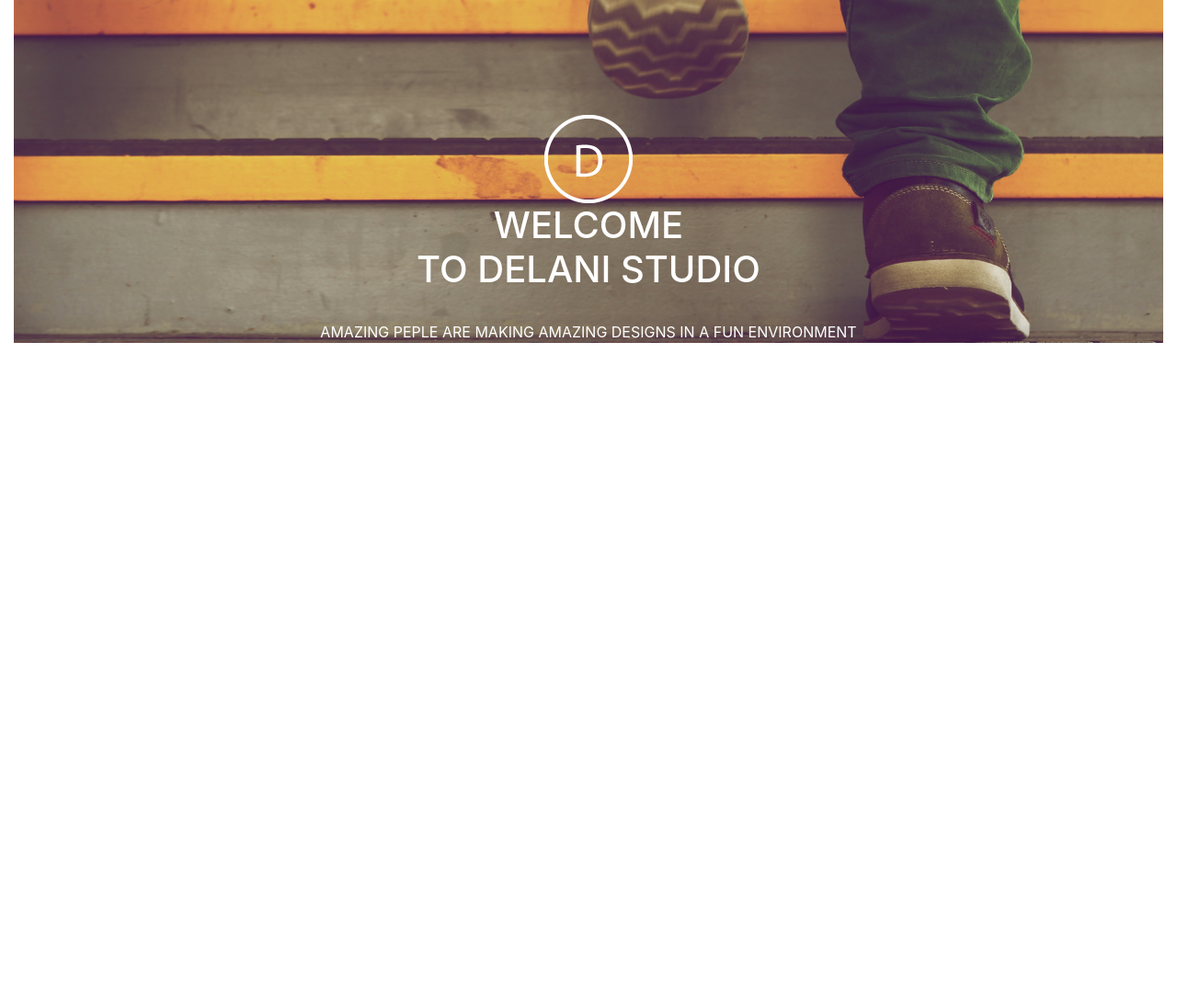
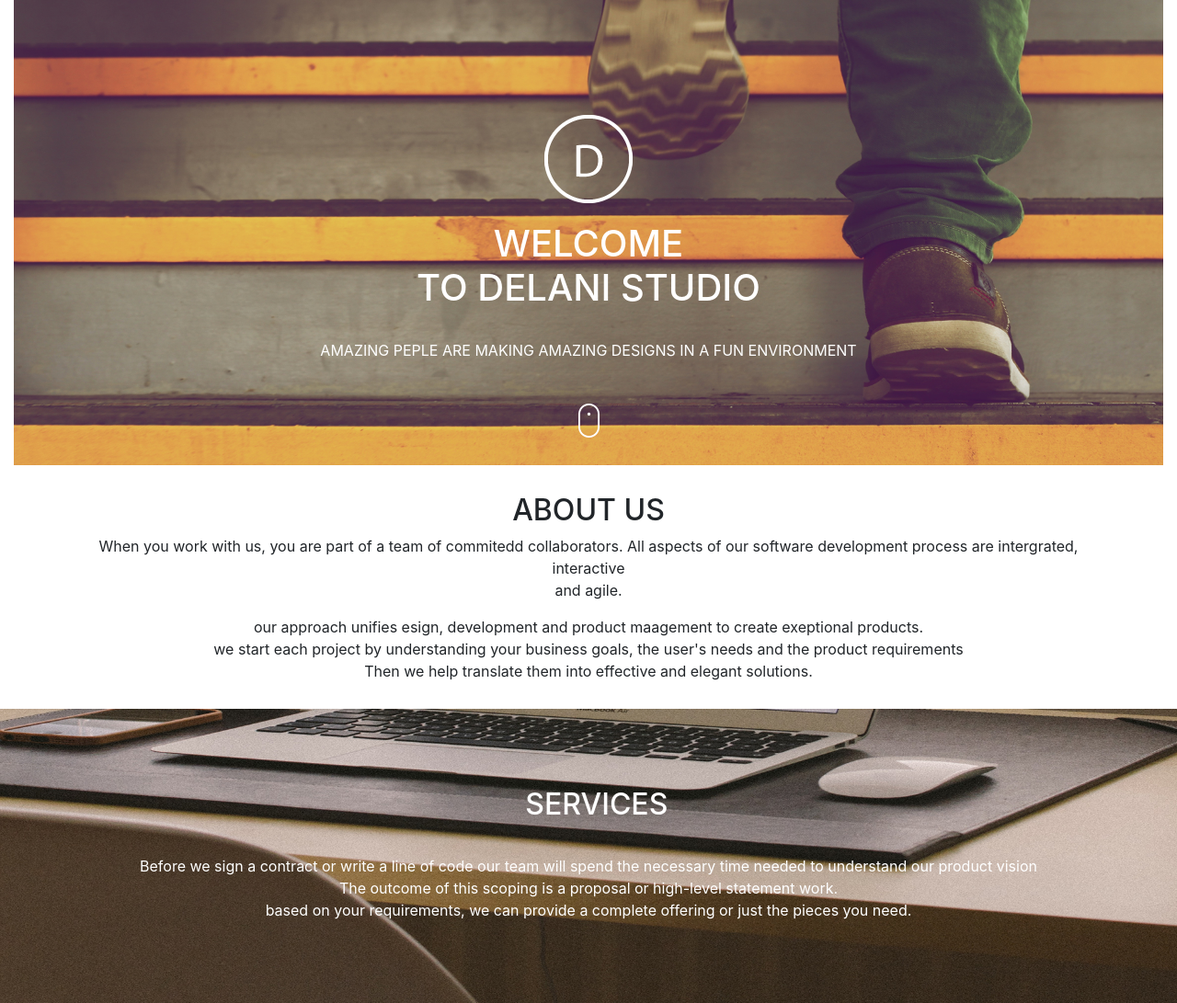
Before and after one commit to Bryan4real/week3ip, a plain HTML site: page index.html in a window 1280 px wide. Shown: the whole page at 92% size. Before the commit the page ends 800 px from the top, so only its background shows below. Drawn offline with Linux system fonts and the light colour scheme.

Commit message:
service section initialize

```diff
--- a/css/style.css
+++ b/css/style.css
@@ -17,5 +17,50 @@ margin-right: auto;
  margin-top: 10%;
 }
 h1{
+  margin-top: 20px;
   height: auto;
 }
+.mousec{
+  margin-left: auto;
+  margin-right: auto;
+  padding: 30px;
+}
+#aboutus{
+  margin-top: 30px;
+  text-align: center;
+  margin-left: auto;
+  margin-right: auto;
+}
+#aboutus p{
+  font-size: 16px;
+  margin-left: auto;
+  margin-right: auto;
+}
+#aboutus h2{
+  margin-left: auto;
+  margin-right: auto;
+}
+#service h2{
+  margin-top: 8%;
+  margin-left: 45%;
+  transform: translate(-3%, -45%);
+
+}
+#service p{
+  text-align: center;
+  font-size: 16px;
+  margin-top: 10px;
+  margin-left: auto;
+  margin-right: auto;
+  margin-bottom: 7%;
+
+}
+#service{
+  margin-top: 1%;
+  text-align: center;
+  background: url('../images/assets/backgrounds/s_image.jpg');
+  background-size: cover;
+  background-position: center;
+  height: auto;
+  color: #fff;
+}
--- a/index.html
+++ b/index.html
@@ -11,13 +11,23 @@
     <img class="logo"src="images/assets/logo/logo.png" alt="">
     <h1>WELCOME </br>TO DELANI STUDIO</h1><br>
     <p>AMAZING PEPLE ARE MAKING AMAZING DESIGNS IN A FUN ENVIRONMENT</p>
-
+    <img class="mousec" src="images/assets/mouse_click.png" alt="">
   </div>
-      <!-- <div class="row">
-
+  <div class="container">
+      <div id="aboutus" class="row">
+        <h2>ABOUT US</h2>
+        <p>When you work with us, you are part of a team of commitedd collaborators.
+        All aspects of our software development process are intergrated, interactive<br> and agile.</p><br>
+      <p>  our approach unifies esign, development and product maagement to create exeptional products.<br>
+        we start each project by understanding your business goals, the user's needs and the product requirements<br>
+          Then we help translate them into effective and elegant solutions.</p>
       </div>
-
-      <div class="row">
+      </div>
+      <div id="service"class="row">
+          <h2>SERVICES</h2>
+          <p>Before we sign a contract or write a line of code our team will spend the necessary time needed to understand our  product vision<br>
+          The outcome of this scoping is a proposal or high-level statement work.<br>
+        based on your requirements, we can provide a complete offering or just the pieces you need. </p>
 
       </div>
 
@@ -33,7 +43,7 @@
 
       <div class="row">
 
-      </div> -->
+      </div>
 
     </div>
 
```
